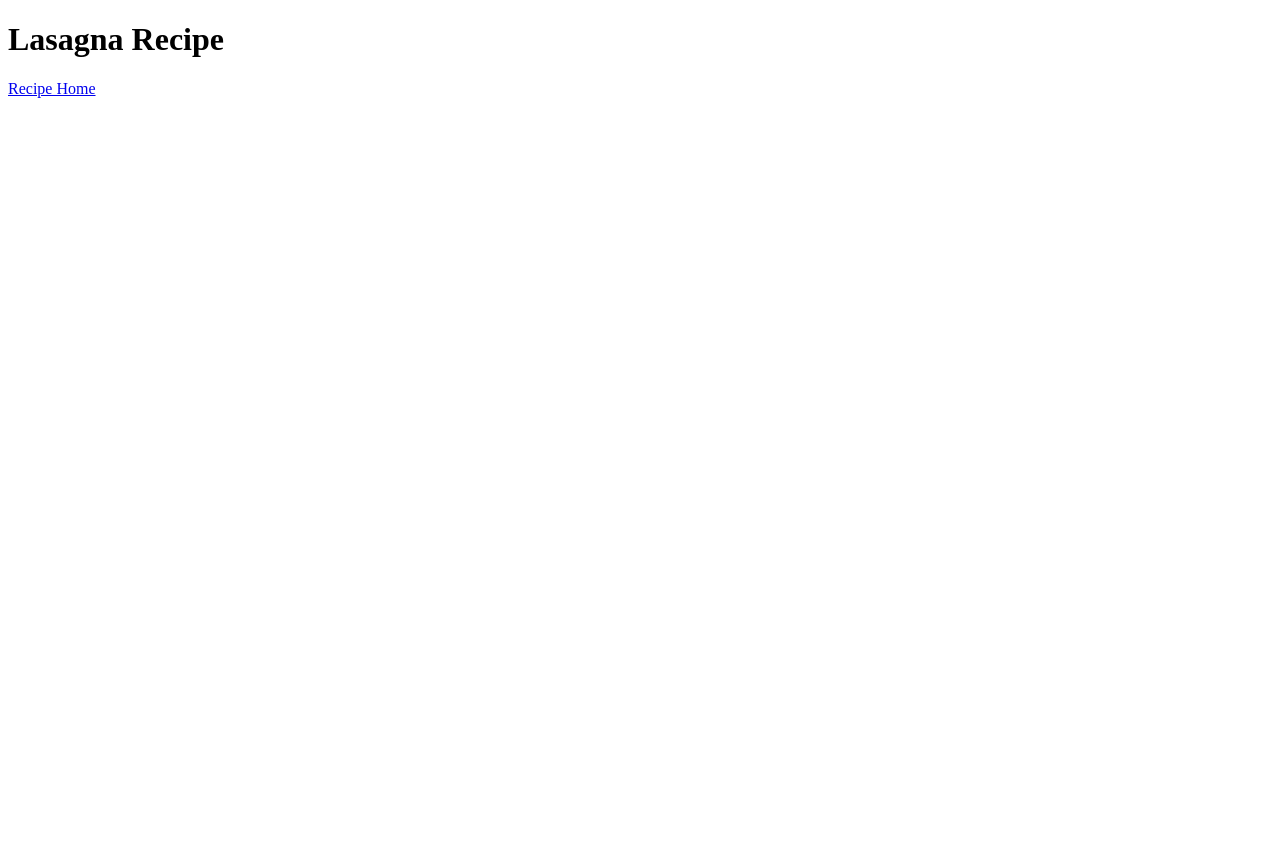
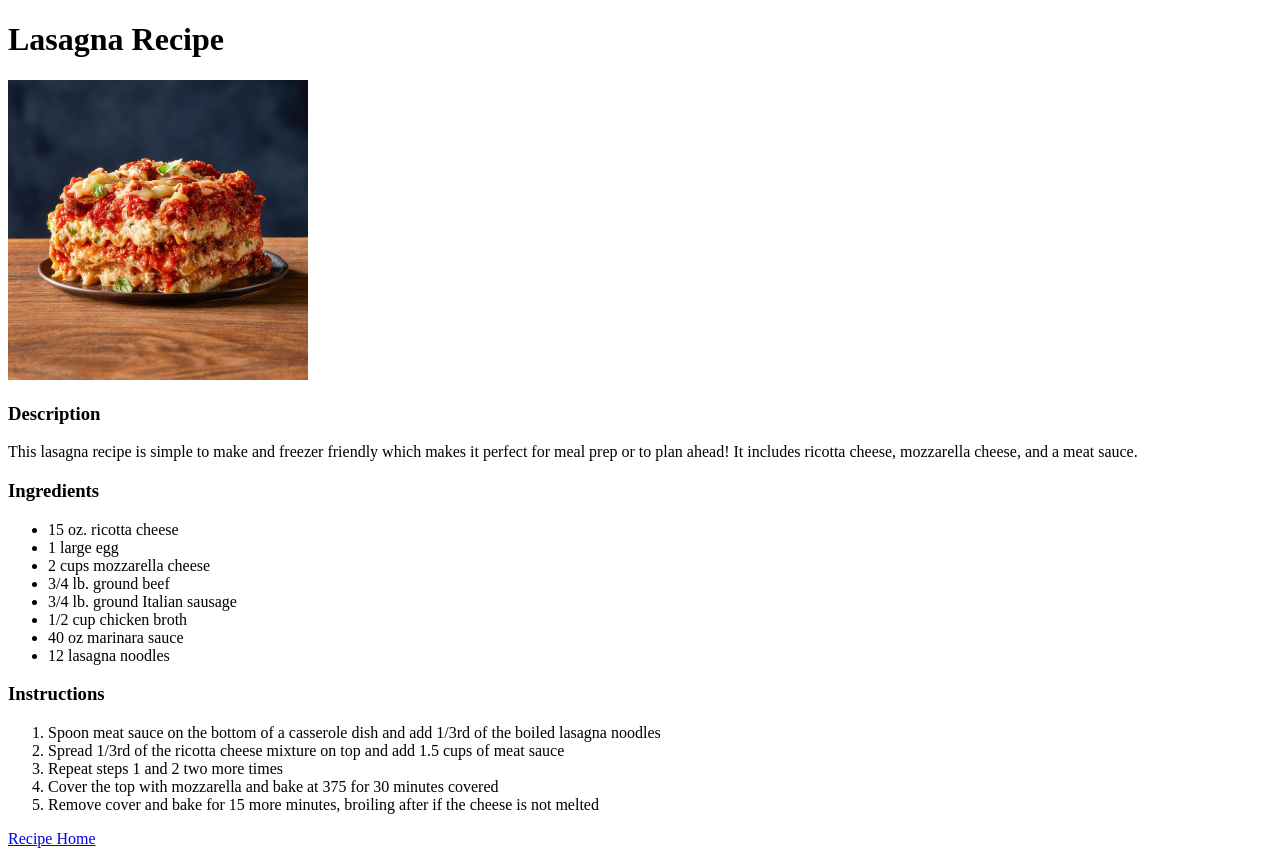
Before and after one commit to 5enyl/odin-recipes, a plain HTML site: page recipes/lasagna.html in a window 1280 px wide. Before the commit the page ends 800 px from the top, so only its background shows below. Drawn offline with Linux system fonts and the light colour scheme.

Commit message:
Add a finished recipe page for lasagna and a jpg file to be displayed on that page

```diff
--- a/recipes/lasagna.html
+++ b/recipes/lasagna.html
@@ -6,6 +6,30 @@
     </head>
     <body>
         <h1>Lasagna Recipe</h1>
+        <img src="./lasagna.jpg" alt="The finished product of this lasagna recipe" width="300">
+        <h3>Description</h3>
+        <p>This lasagna recipe is simple to make and freezer friendly
+             which makes it perfect for meal prep or to plan ahead! It
+            includes ricotta cheese, mozzarella cheese, and a meat sauce.</p>
+        <h3>Ingredients</h3>
+        <ul>
+            <li>15 oz. ricotta cheese</li>
+            <li>1 large egg</li>
+            <li>2 cups mozzarella cheese</li>
+            <li>3/4 lb. ground beef</li>
+            <li>3/4 lb. ground Italian sausage</li>
+            <li>1/2 cup chicken broth</li>
+            <li>40 oz marinara sauce</li>
+            <li>12 lasagna noodles</li>
+        </ul>
+        <h3>Instructions</h3>
+        <ol>
+            <li>Spoon meat sauce on the bottom of a casserole dish and add 1/3rd of the boiled lasagna noodles</li>
+            <li>Spread 1/3rd of the ricotta cheese mixture on top and add 1.5 cups of meat sauce</li>
+            <li>Repeat steps 1 and 2 two more times</li>
+            <li>Cover the top with mozzarella and bake at 375 for 30 minutes covered</li>
+            <li>Remove cover and bake for 15 more minutes, broiling after if the cheese is not melted</li>
+        </ol>
         <a href="../index.html">Recipe Home</a>
     </body>
 </html>
```
Also changed, not shown: recipes/lasagna.jpg (added).
